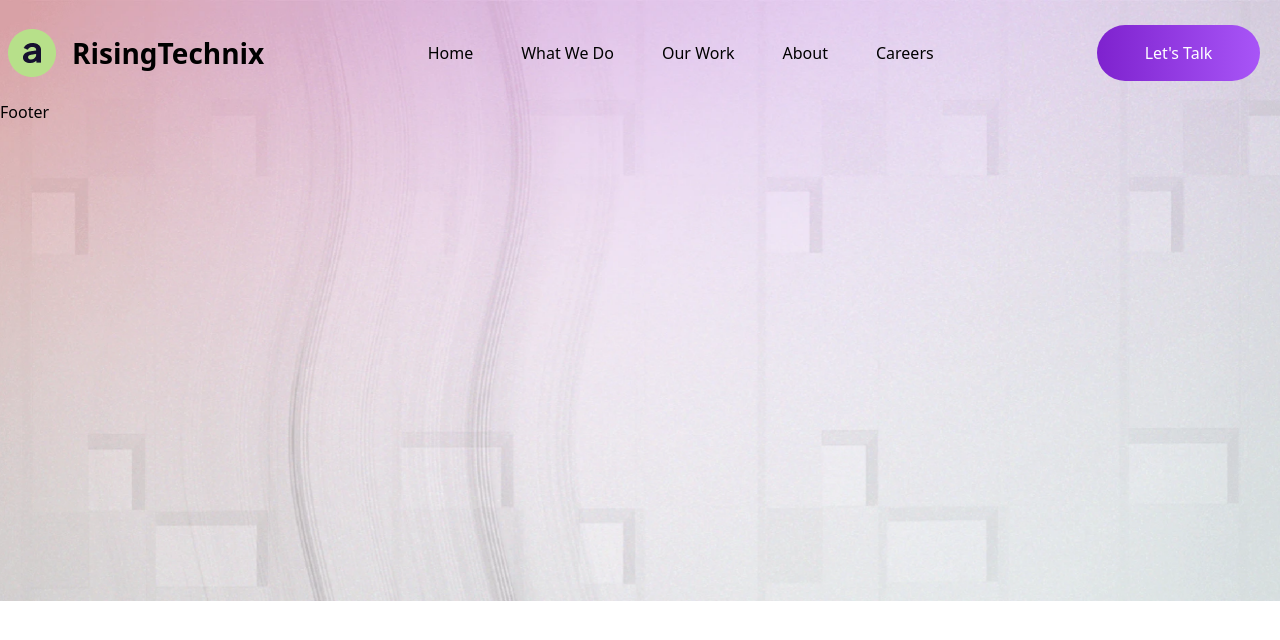
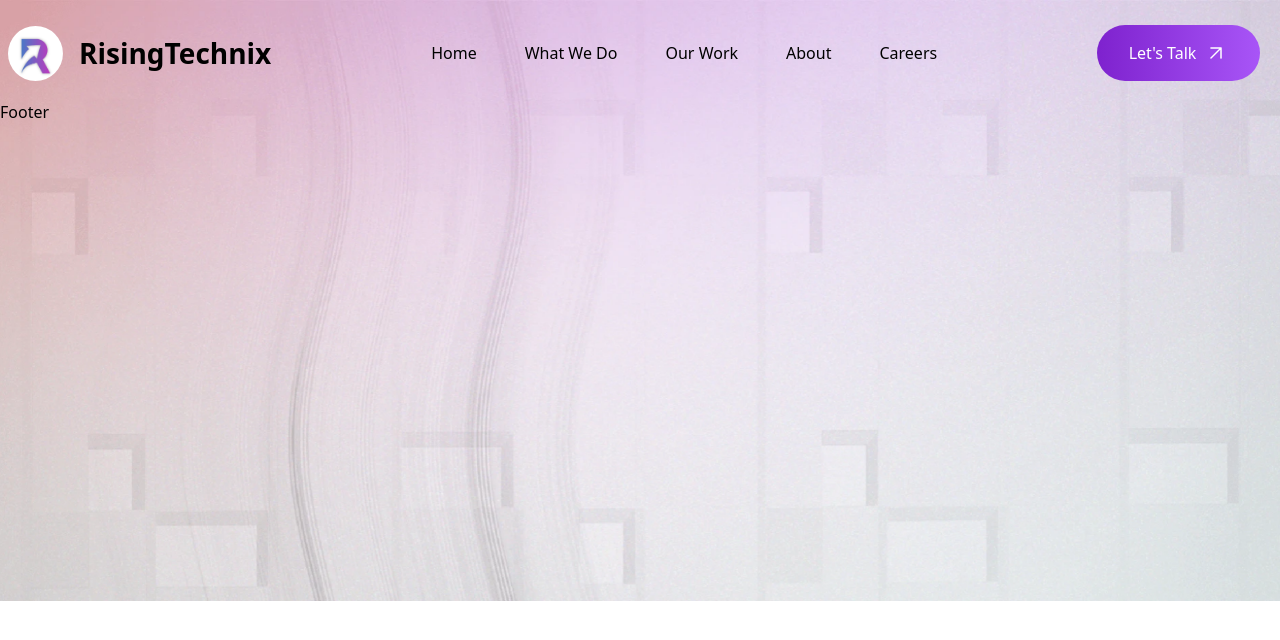
Before and after one commit to risingtechnix/risingtechnix_website, a React (Vite) app: page / in a window 1280 px wide. Shown: the top 640 px of the page. Built offline with nearby package versions, Linux system fonts and the light colour scheme.

Commit message:
Update logo and add arrow icon to contact button

```diff
--- a/src/components/Header/Navbar.jsx
+++ b/src/components/Header/Navbar.jsx
@@ -10,7 +10,11 @@ const Navbar = () => {
 					{/* wrapper for  the logo and branding */}
 					<div className="flex justify-between items-center gap-[16px]">
 						<Link to="/">
-							<img src="src\assets\Logo.png" alt="logo" />
+							<img
+								src="src\assets\Rising-technix.png"
+								alt="logo"
+								className="h-[55px] w-[55px] rounded-full"
+							/>
 						</Link>
 						<Link to="/">
 							<h1 className=" text-[28px] font-bold">RisingTechnix</h1>
@@ -36,8 +40,9 @@ const Navbar = () => {
 							</li>
 						</ul>
 					</div>
-					<div className="flex justify-center items-center w-[163px] h-[56px] bg-gradient-to-r from-purple-700 to-purple-500 hover:from-purple-500 hover:to-purple-700 text-white rounded-[40px] mr-3">
+					<div className="flex justify-center items-center gap-2 w-[163px] h-[56px] bg-gradient-to-r from-purple-700 to-purple-500 hover:from-purple-500 hover:to-purple-700 text-white rounded-[40px] mr-3">
 						<Link to="/contact">Let's Talk</Link>
+						<img src="src\assets\arrow-up-right.png" alt="" />
 					</div>
 				</div>
 			</nav>
```
